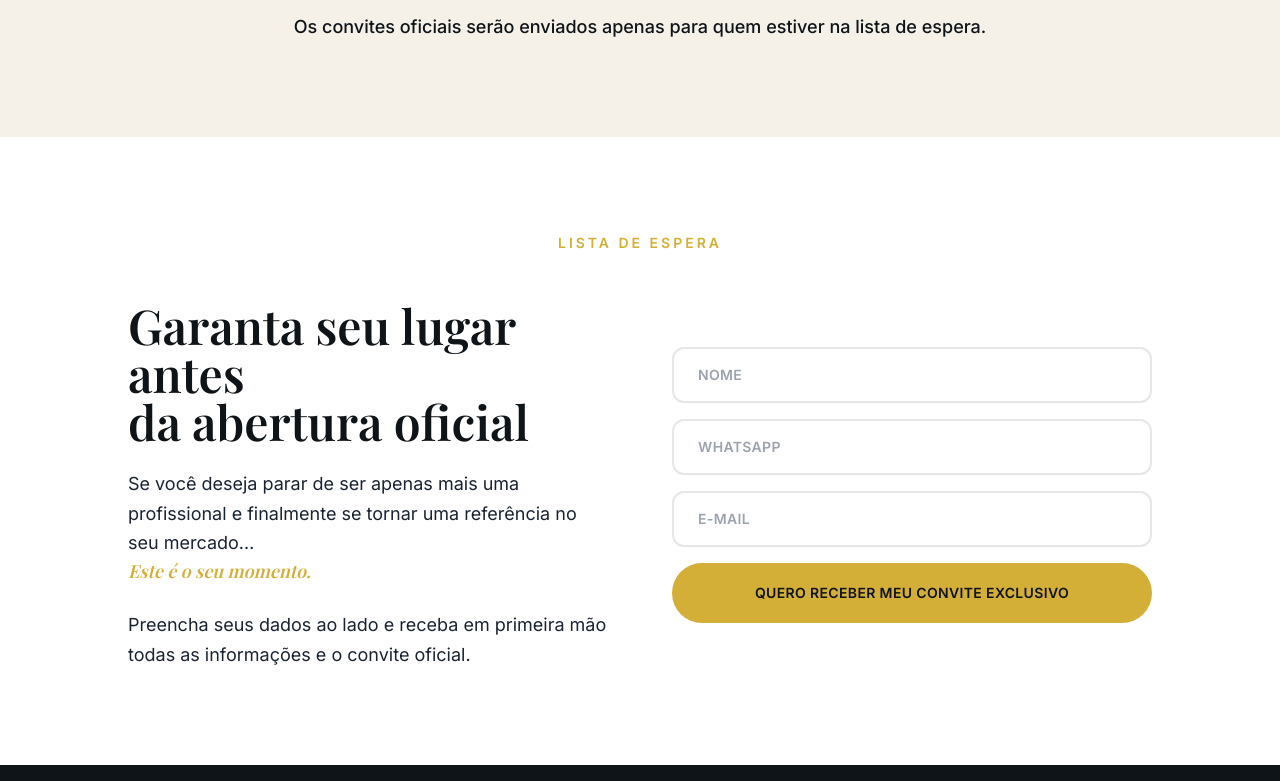
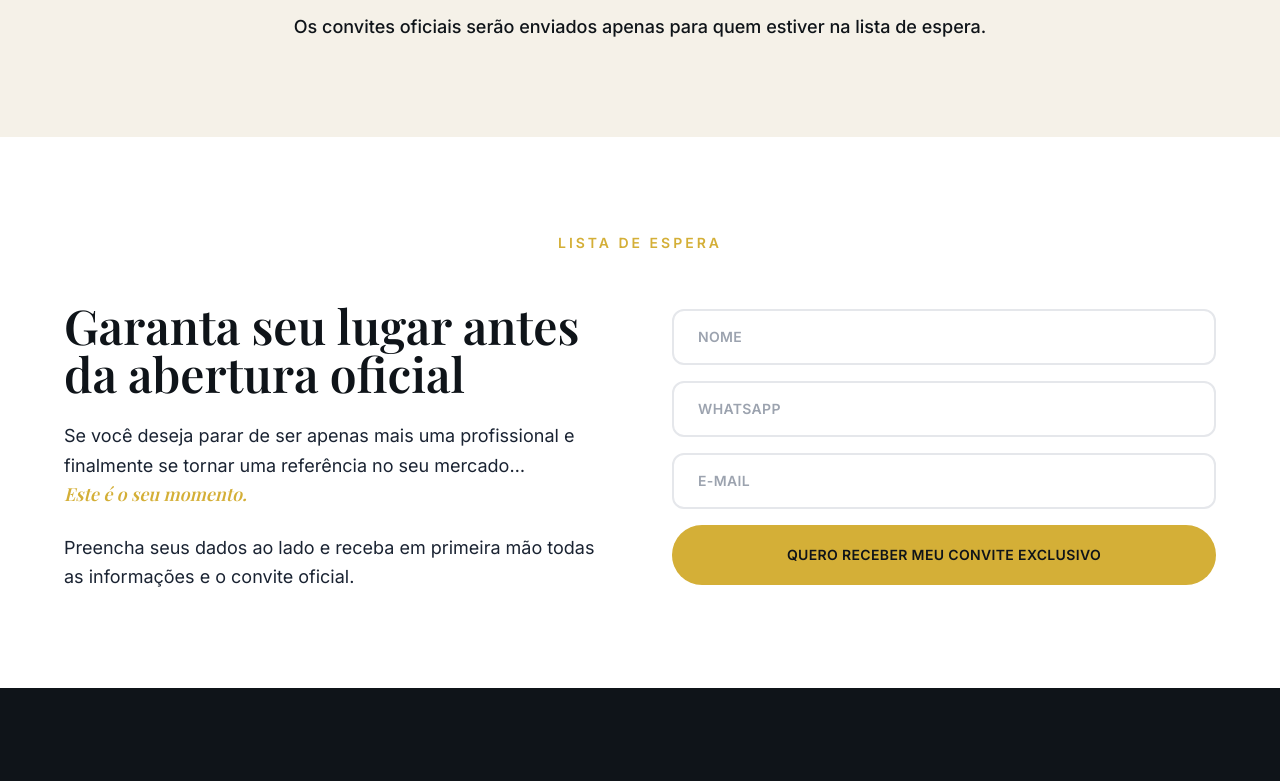
Before and after one commit to italolima01/landing-bridgerton, a React (Create React App) app: page / in a window 1280 px wide. Shown: the part 5160-5941 px from the top of the page. Built offline with nearby package versions, Linux system fonts and the light colour scheme; the HTML template or start-up script is replaced by a standard one; a web font is replaced by a local one.

Commit message:
feat: adicionado animações de formulário

```diff
--- a/src/components/Formulario.jsx
+++ b/src/components/Formulario.jsx
@@ -1,23 +1,83 @@
-import React, { useState } from 'react';
+import React, { useState, useRef, useEffect } from 'react';
+import { useScrollAnimation } from '../hooks/useScrollAnimation';
 
 const Formulario = () => {
+  const [titleRef, titleVisible] = useScrollAnimation();
+  const [leftRef, leftVisible] = useScrollAnimation();
+  const [rightRef, rightVisible] = useScrollAnimation();
   const [formData, setFormData] = useState({
     nome: '',
     whatsapp: '',
     email: ''
   });
+  const [activeField, setActiveField] = useState(null);
+  const [isSubmitting, setIsSubmitting] = useState(false);
+  const [submitted, setSubmitted] = useState(false);
+  const [cursorPosition, setCursorPosition] = useState({ x: 0, y: 0, show: false });
+  const [isTyping, setIsTyping] = useState(false);
+  const typingTimeoutRef = useRef(null);
+
+  const inputRefs = {
+    nome: useRef(null),
+    whatsapp: useRef(null),
+    email: useRef(null)
+  };
+
+  useEffect(() => {
+    const updateCursorPosition = () => {
+      if (activeField && inputRefs[activeField].current) {
+        const input = inputRefs[activeField].current;
+        const rect = input.getBoundingClientRect();
+
+        // Cria um span temporário para medir a largura do texto
+        const span = document.createElement('span');
+        span.style.font = window.getComputedStyle(input).font;
+        span.style.visibility = 'hidden';
+        span.style.position = 'absolute';
+        span.textContent = input.value || input.placeholder;
+        document.body.appendChild(span);
+
+        const textWidth = span.offsetWidth;
+        document.body.removeChild(span);
+
+        // Calcula a posição Y baseada no centro vertical do input
+        const inputCenterY = rect.top + (rect.height / 2) - 3; // -3px para ajustar altura
+
+        setCursorPosition({
+          x: rect.left + 24 + textWidth + 4, // 24px padding-left + 4px espaço
+          y: inputCenterY,
+          show: true
+        });
+      } else {
+        setCursorPosition(prev => ({ ...prev, show: false }));
+      }
+    };
+
+    updateCursorPosition();
+    window.addEventListener('scroll', updateCursorPosition);
+    window.addEventListener('resize', updateCursorPosition);
+
+    return () => {
+      window.removeEventListener('scroll', updateCursorPosition);
+      window.removeEventListener('resize', updateCursorPosition);
+    };
+  }, [activeField, formData]);
 
   const handleSubmit = async (e) => {
     e.preventDefault();
+    setIsSubmitting(true);
 
+    // Simula envio
     await fetch('http://localhost/api/leads', {
       method: 'POST',
       headers: { 'Content-Type': 'application/json' },
       body: JSON.stringify(formData)
-    });
+    }).catch(() => {});
 
-    alert(`Obrigado, ${formData.nome}! Seu convite exclusivo será enviado em breve.`);
-    setFormData({ nome: '', whatsapp: '', email: '' });
+    // Aguarda animação de dobra
+    setTimeout(() => {
+      setSubmitted(true);
+    }, 800);
   };
 
   const handleChange = (e) => {
@@ -25,18 +85,65 @@ const Formulario = () => {
       ...formData,
       [e.target.name]: e.target.value
     });
+
+    // Ativa animação durante digitação
+    setIsTyping(true);
+
+    // Para a animação após 300ms sem digitar
+    if (typingTimeoutRef.current) {
+      clearTimeout(typingTimeoutRef.current);
+    }
+    typingTimeoutRef.current = setTimeout(() => {
+      setIsTyping(false);
+    }, 300);
+  };
+
+  const handleFocus = (fieldName) => {
+    setActiveField(fieldName);
+  };
+
+  const handleBlur = () => {
+    setActiveField(null);
   };
 
   return (
     <section id="formulario" className="py-24 px-4 bg-white scroll-mt-20">
-      <div className="container mx-auto max-w-5xl">
-        <div className="text-center text-gold text-sm font-bold tracking-[3px] mb-12">
+      {/* Cursor de pena customizado */}
+      {cursorPosition.show && (
+        <div
+          className="fixed pointer-events-none z-50"
+          style={{
+            left: `${cursorPosition.x}px`,
+            top: `${cursorPosition.y}px`,
+            transform: 'translate(0, -50%)',
+            transition: 'left 0.05s ease-out, top 0.05s ease-out'
+          }}
+        >
+          <svg width="20" height="20" viewBox="0 0 24 24" fill="none" xmlns="http://www.w3.org/2000/svg" className={isTyping ? 'animate-pen-write' : ''}>
+            <path d="M20.24 12.24a6 6 0 0 0-8.49-8.49L5 10.5V19h8.5z" stroke="#d4af37" strokeWidth="2" strokeLinecap="round" strokeLinejoin="round" fill="#d4af37" opacity="0.9"/>
+            <line x1="16" y1="8" x2="2" y2="22" stroke="#d4af37" strokeWidth="2" strokeLinecap="round"/>
+          </svg>
+        </div>
+      )}
+
+      <div className="container mx-auto max-w-6xl">
+        <div
+          ref={titleRef}
+          className={`text-center text-gold text-sm font-bold tracking-[3px] mb-12 transition-all duration-800 ${
+            titleVisible ? 'opacity-100 translate-y-0' : 'opacity-0 translate-y-10'
+          }`}
+        >
           LISTA DE ESPERA
         </div>
 
         <div className="flex flex-col md:flex-row items-center gap-16">
 
-          <div className="flex-1 text-center md:text-left space-y-6 text-lg text-navy-light leading-relaxed">
+          <div
+            ref={leftRef}
+            className={`flex-1 text-center md:text-left space-y-6 text-lg text-navy-light leading-relaxed transition-all duration-800 ${
+              leftVisible ? 'opacity-100 translate-x-0' : 'opacity-0 -translate-x-10'
+            }`}
+          >
             <h2 className="text-4xl md:text-5xl text-navy leading-tight">
               Garanta seu lugar antes<br />da abertura oficial
             </h2>
@@ -50,42 +157,83 @@ const Formulario = () => {
             </p>
           </div>
 
-          <div className="flex-1 w-full">
+          <div
+            ref={rightRef}
+            className={`flex-1 w-full transition-all duration-800 ${
+              rightVisible ? 'opacity-100 translate-x-0' : 'opacity-0 translate-x-10'
+            }`}
+          >
+            {!submitted ? (
+              <div className={`transition-all duration-800 ${isSubmitting ? 'animate-fold-envelope' : ''}`}>
                 <form onSubmit={handleSubmit} className="space-y-4">
+                  <div className="relative">
                     <input
+                      ref={inputRefs.nome}
                       type="text"
                       name="nome"
                       value={formData.nome}
                       onChange={handleChange}
+                      onFocus={() => handleFocus('nome')}
+                      onBlur={handleBlur}
                       placeholder="NOME"
                       required
                       className="w-full px-6 py-4 border-2 border-gray-200 rounded-xl text-sm font-semibold tracking-wide focus:outline-none focus:border-gold transition-colors"
+                      style={{ caretColor: 'transparent' }}
                     />
+                  </div>
+
+                  <div className="relative">
                     <input
+                      ref={inputRefs.whatsapp}
                       type="tel"
                       name="whatsapp"
                       value={formData.whatsapp}
                       onChange={handleChange}
+                      onFocus={() => handleFocus('whatsapp')}
+                      onBlur={handleBlur}
                       placeholder="WHATSAPP"
                       required
                       className="w-full px-6 py-4 border-2 border-gray-200 rounded-xl text-sm font-semibold tracking-wide focus:outline-none focus:border-gold transition-colors"
+                      style={{ caretColor: 'transparent' }}
                     />
+                  </div>
+
+                  <div className="relative">
                     <input
+                      ref={inputRefs.email}
                       type="email"
                       name="email"
                       value={formData.email}
                       onChange={handleChange}
+                      onFocus={() => handleFocus('email')}
+                      onBlur={handleBlur}
                       placeholder="E-MAIL"
                       required
                       className="w-full px-6 py-4 border-2 border-gray-200 rounded-xl text-sm font-semibold tracking-wide focus:outline-none focus:border-gold transition-colors"
+                      style={{ caretColor: 'transparent' }}
                     />
+                  </div>
+
                   <button
                     type="submit"
-                className="w-full bg-gold text-navy px-10 py-5 rounded-full font-bold text-sm tracking-wide uppercase hover:shadow-2xl hover:-translate-y-1 transition-all duration-300 mt-4"
+                    disabled={isSubmitting}
+                    className="w-full bg-gold text-navy px-10 py-5 rounded-full font-bold text-sm tracking-wide uppercase hover:shadow-2xl hover:-translate-y-1 transition-all duration-300 mt-4 disabled:opacity-50 disabled:cursor-not-allowed"
                   >
-                QUERO RECEBER MEU CONVITE EXCLUSIVO
+                    {isSubmitting ? 'ENVIANDO...' : 'QUERO RECEBER MEU CONVITE EXCLUSIVO'}
                   </button>
                 </form>
+              </div>
+            ) : (
+              <div className="text-center py-12 animate-fade-in">
+                <div className="text-6xl mb-6 animate-bounce-slow">💌</div>
+                <h3 className="font-playfair text-2xl text-navy mb-4">
+                  Seu pedido foi enviado ao Palácio
+                </h3>
+                <p className="text-lg text-gray-600">
+                  Verifique sua correspondência (e-mail) em instantes.
+                </p>
+              </div>
+            )}
           </div>
 
         </div>
```
Also changed, not shown: src/index.css (+64 -0 lines), public/assets/img/pen.png (added), public/assets/img/pena-cursor.png (added). Lines whose indentation alone changed are shown as unchanged.
